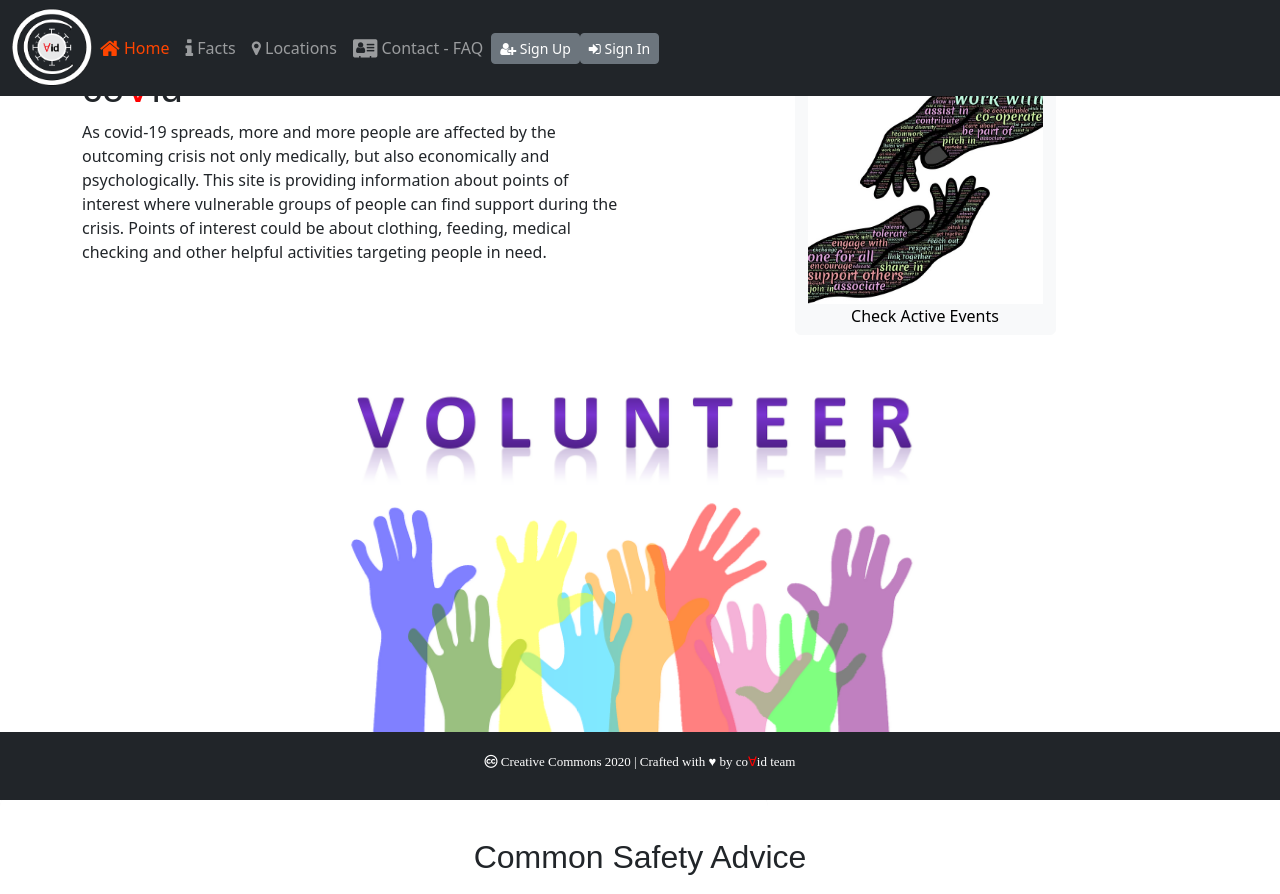
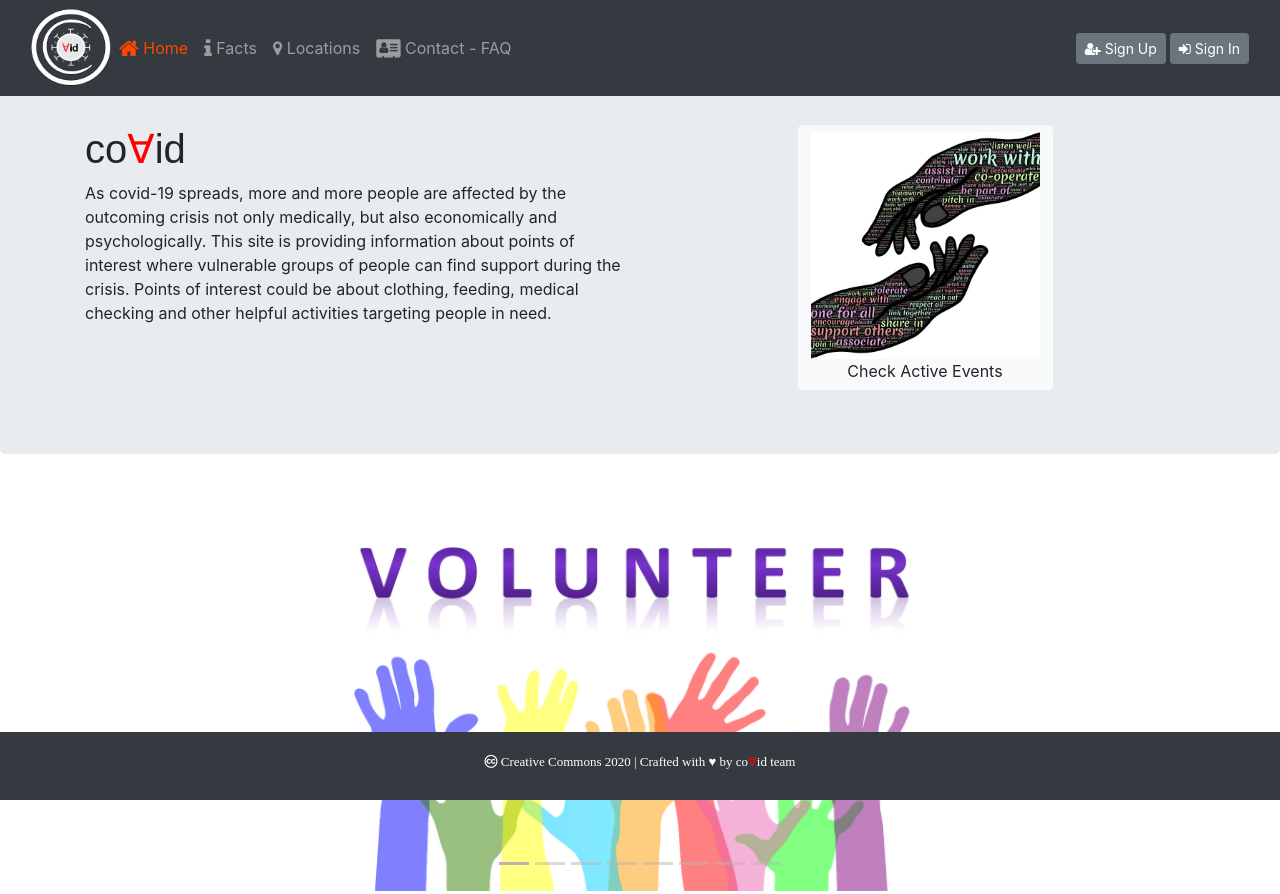
Before and after one commit to Abholos/coAid, a website: page index.html in a window 1280 px wide. Shown: the top 894 px of the page. Drawn offline with nearby package versions, Linux system fonts and the light colour scheme; a script that the page names is missing.

Commit message:
changing the Bootstrap CDN on correct version

```diff
--- a/index.html
+++ b/index.html
@@ -10,10 +10,9 @@
 
   <!-- Bootstrap CSS -->
   <!-- build:css css/main.css -->
-<link href="https://cdn.jsdelivr.net/npm/bootstrap@5.2.3/dist/css/bootstrap.min.css" rel="stylesheet">
+  <link rel="stylesheet" href="https://cdnjs.cloudflare.com/ajax/libs/font-awesome/4.7.0/css/font-awesome.min.css">
+  <link href="https://cdn.jsdelivr.net/npm/bootstrap@4.5.3/dist/css/bootstrap.min.css" rel="stylesheet">
 
-<!--   <link rel="stylesheet" href="node_modules/bootstrap/dist/css/bootstrap.min.css"> -->
-  <link rel="stylesheet" href="node_modules/font-awesome/css/font-awesome.min.css">
   <link href="css/styles.css" rel="stylesheet">
   <!-- endbuild -->
 </head>
```
